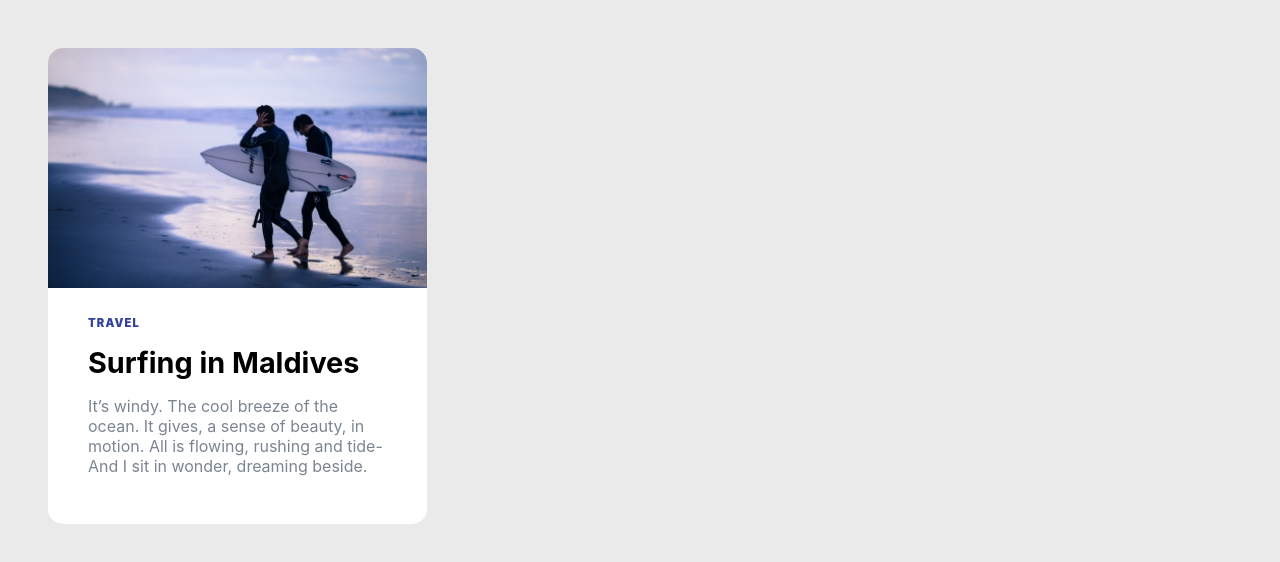
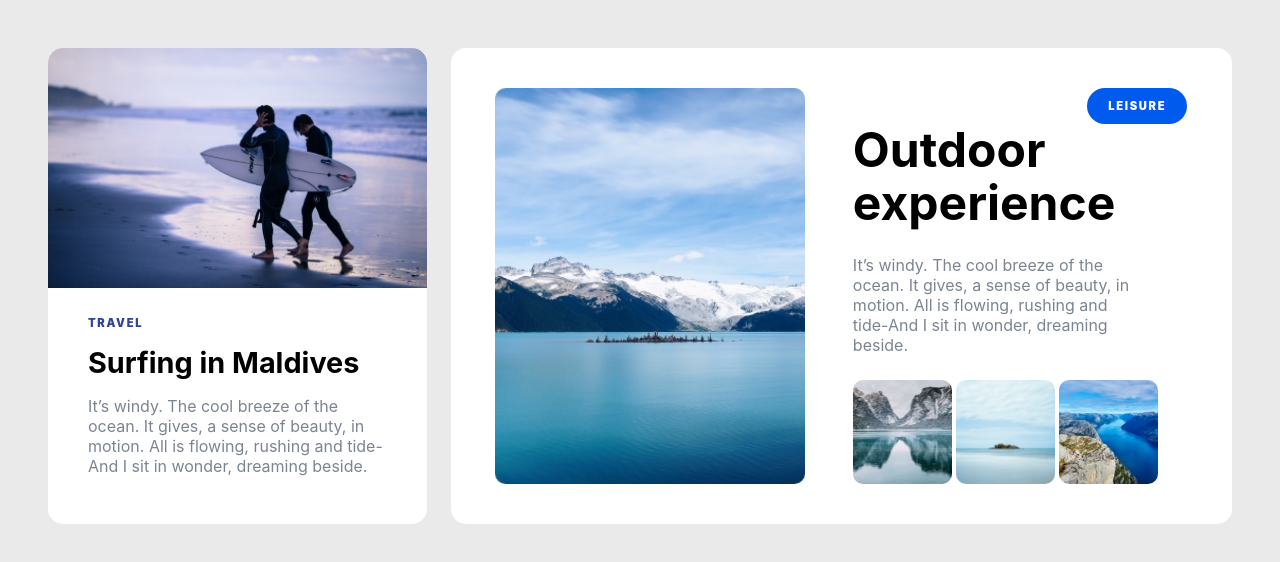
Before and after one commit to rts-cmk-wu04/react-komponenter-bqardi, a React (Create React App) app: page / in a window 1280 px wide. Shown: the top 562 px of the page. Built offline with nearby package versions, Linux system fonts and the light colour scheme.

Commit message:
Outdoor component added

```diff
--- a/src/App.css
+++ b/src/App.css
@@ -11,3 +11,10 @@ body{
   grid-auto-rows: 76px;
   gap: 1.5em;
 }
+
+.Category{
+  font-size: 0.7em;
+  text-transform: uppercase;
+  letter-spacing: 0.15em;
+  font-weight: 1000;
+}
--- a/src/App.js
+++ b/src/App.js
@@ -1,6 +1,7 @@
 import { useEffect, useState } from 'react';
 import './App.css';
 import Card from './components/Card';
+import Outdoor from './components/Outdoor';
 import Travel from './components/Travel';
 
 function App() {
@@ -15,7 +16,10 @@ function App() {
   return (
     <section className="Cards">
       <Card details={details.travel}>
-        <Travel travel={details.travel}/>
+        <Travel item={details.travel}/>
+      </Card>
+      <Card details={details.outdoor}>
+        <Outdoor item={details.outdoor}/>
       </Card>
     </section>
   );
--- /dev/null
+++ b/src/components/Outdoor.css
@@ -0,0 +1,42 @@
+.Outdoor{
+    height: 100%;
+    box-sizing: border-box;
+    padding: 2.5em 2.8em;
+    display: flex;
+}
+.Outdoor__image{
+    height: 100%;
+    margin-right: 3em;
+}
+.Outdoor__content{
+    display: flex;
+    flex-direction: column;
+}
+.Outdoor__category{
+    background-color: #005AEE;
+    color: white;
+    margin: 0;
+    height: 36px;
+    width: 100px;
+    border-radius: 18px;
+    display: flex;
+    justify-content: center;
+    align-items: center;
+    align-self: flex-end;
+}
+.Outdoor__title{
+    font-size: 3em;
+    margin: 0 0 0.2em;
+    line-height: 1.1em;
+}
+.Outdoor__text{
+    color: #7B8591;
+    flex-grow: 1;
+    margin-right: 2.8em;
+}
+.Outdoor__thumbnails{
+    display: flex;
+    justify-content: space-between;
+    margin: 0 1.8em 0 0;
+    justify-self: flex-end;
+}
--- /dev/null
+++ b/src/components/Outdoor.js
@@ -0,0 +1,21 @@
+import "./Outdoor.css";
+
+function Outdoor({item}){
+    return (
+        <article className="Outdoor">
+            <img className="Outdoor__image" src={`./images/${item?.content[0].images[0]}`} alt="Outdoor experience"/>
+            <div className="Outdoor__content">
+                <h2 className="Outdoor__category Category">{item?.title}</h2>
+                <h1 className="Outdoor__title">{item?.content[0].title}</h1>
+                <p className="Outdoor__text">{item?.content[0].text}</p>
+                <figure className="Outdoor__thumbnails">
+                    <img className="Outdoor__thumbnail" src={`./images/${item?.content[0].images[1]}`} alt="Outdoor experience 1"/>
+                    <img className="Outdoor__thumbnail" src={`./images/${item?.content[0].images[2]}`} alt="Outdoor experience 2"/>
+                    <img className="Outdoor__thumbnail" src={`./images/${item?.content[0].images[3]}`} alt="Outdoor experience 3"/>
+                </figure>
+            </div>
+        </article>
+    );
+}
+
+export default Outdoor;
--- a/src/components/Travel.css
+++ b/src/components/Travel.css
@@ -6,10 +6,6 @@
 }
 .Travel__category{
     margin-top: 0;
-    font-size: 0.7em;
-    text-transform: uppercase;
-    letter-spacing: 0.1em;
-    font-weight: 1000;
     color: #33439B;
 }
 .Travel__title{
--- a/src/components/Travel.js
+++ b/src/components/Travel.js
@@ -1,13 +1,13 @@
 import "./Travel.css";
 
-function Travel({travel}){
+function Travel({item}){
     return (
         <div className="Travel">
-            <img className="Travel__image" src={`./images/${travel?.content[0].images[0]}`} alt="Travel"/>
+            <img className="Travel__image" src={`./images/${item?.content[0].images[0]}`} alt="Travel"/>
             <div className="Travel__content">
-                <h2 className="Travel__category">{travel?.title}</h2>
-                <h1 className="Travel__title">{travel?.content[0].title}</h1>
-                <p className="Travel__text">{travel?.content[0].text}</p>
+                <h2 className="Travel__category Category">{item?.title}</h2>
+                <h1 className="Travel__title">{item?.content[0].title}</h1>
+                <p className="Travel__text">{item?.content[0].text}</p>
             </div>
         </div>
     );
```
Also changed, not shown: 1 other file (tests, documents, lock files or other folders).
